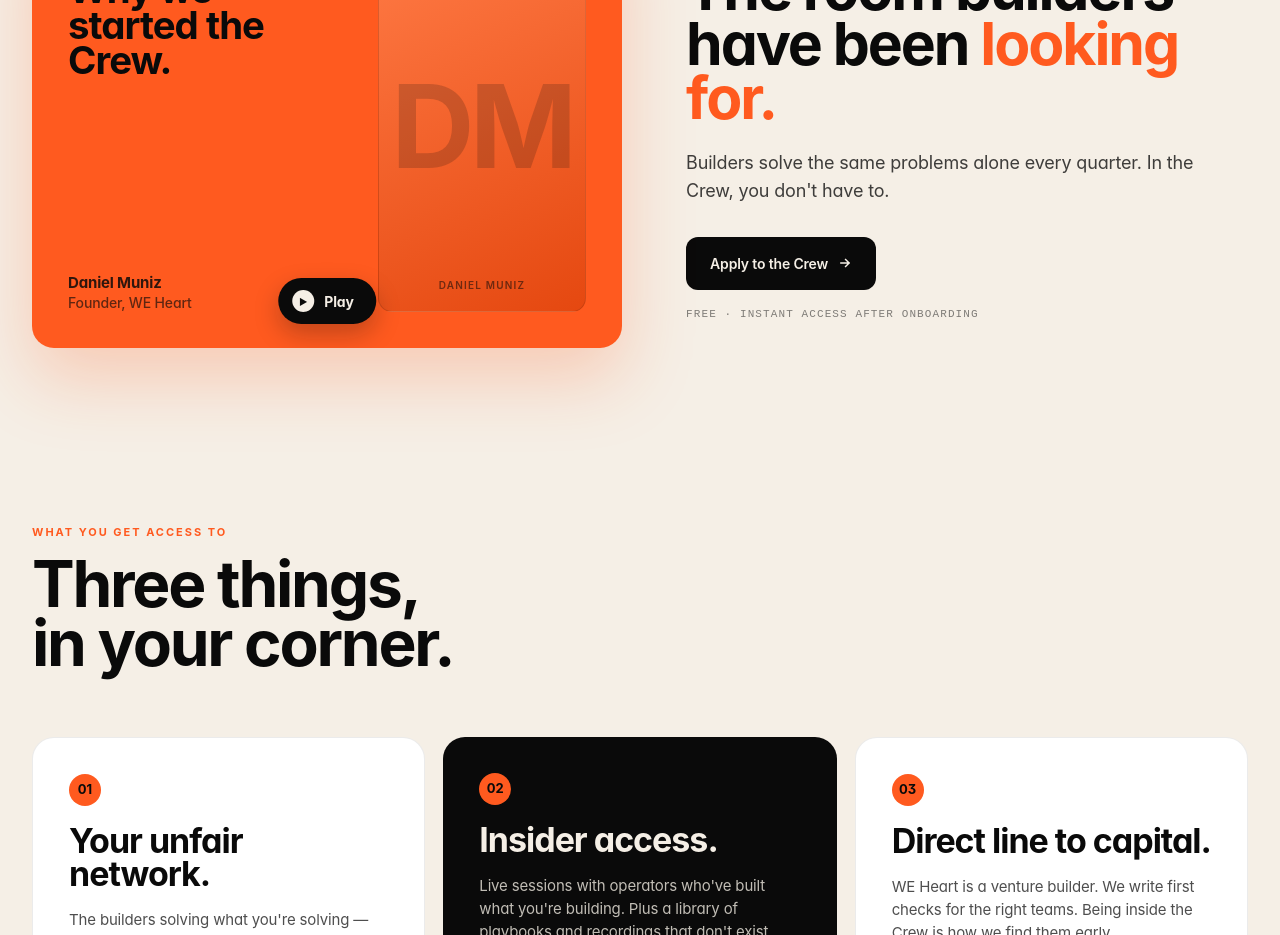
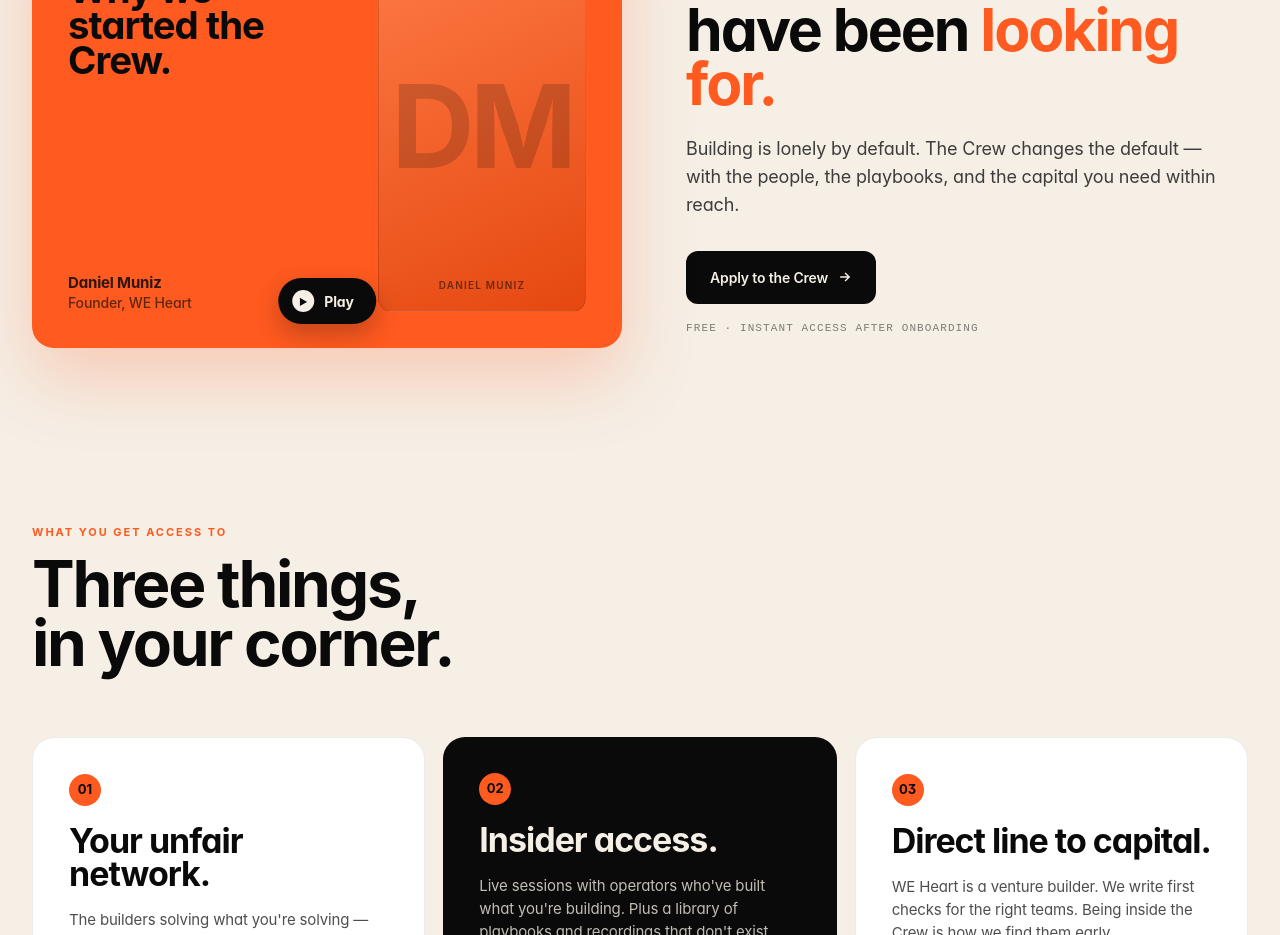
Before and after one commit to build-gif/crew-web, a Next.js app: page /preview in a window 1280 px wide. Shown: the part 960-1895 px from the top of the page. Built offline with nearby package versions, Linux system fonts and the light colour scheme.

Commit message:
style(landing): update video section copy to new 'building is lonely by default' narrative

```diff
--- a/src/app/preview/page.jsx
+++ b/src/app/preview/page.jsx
@@ -812,7 +812,7 @@ function CobWhatIs() {
             The room builders have been <span style={{color: CREW.orange}}>looking for.</span>
           </h2>
           <p style={{fontSize:18, lineHeight:1.55, color:'rgba(10,10,10,0.78)', margin:'24px 0 32px', maxWidth: 540}}>
-            Builders solve the same problems alone every quarter. In the Crew, you don't have to.
+            Building is lonely by default. The Crew changes the default — with the people, the playbooks, and the capital you need within reach.
           </p>
           <a href="https://discovery.weheartimpact.com/" style={{...cobStyles.applyBtn, padding:'16px 24px', fontSize:14, borderRadius:12, textDecoration:"none"}}>
             Apply to the Crew <CrewIcon.Arrow s={14}/>
```
